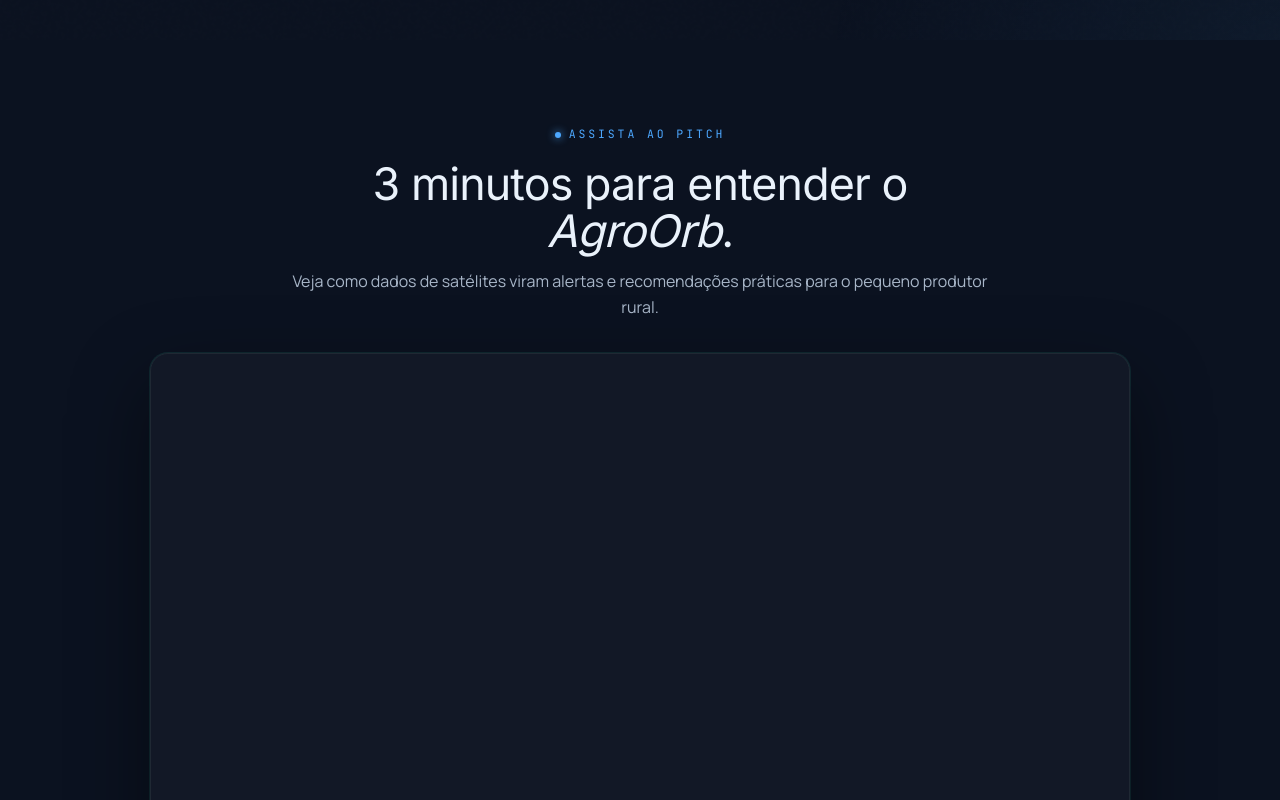
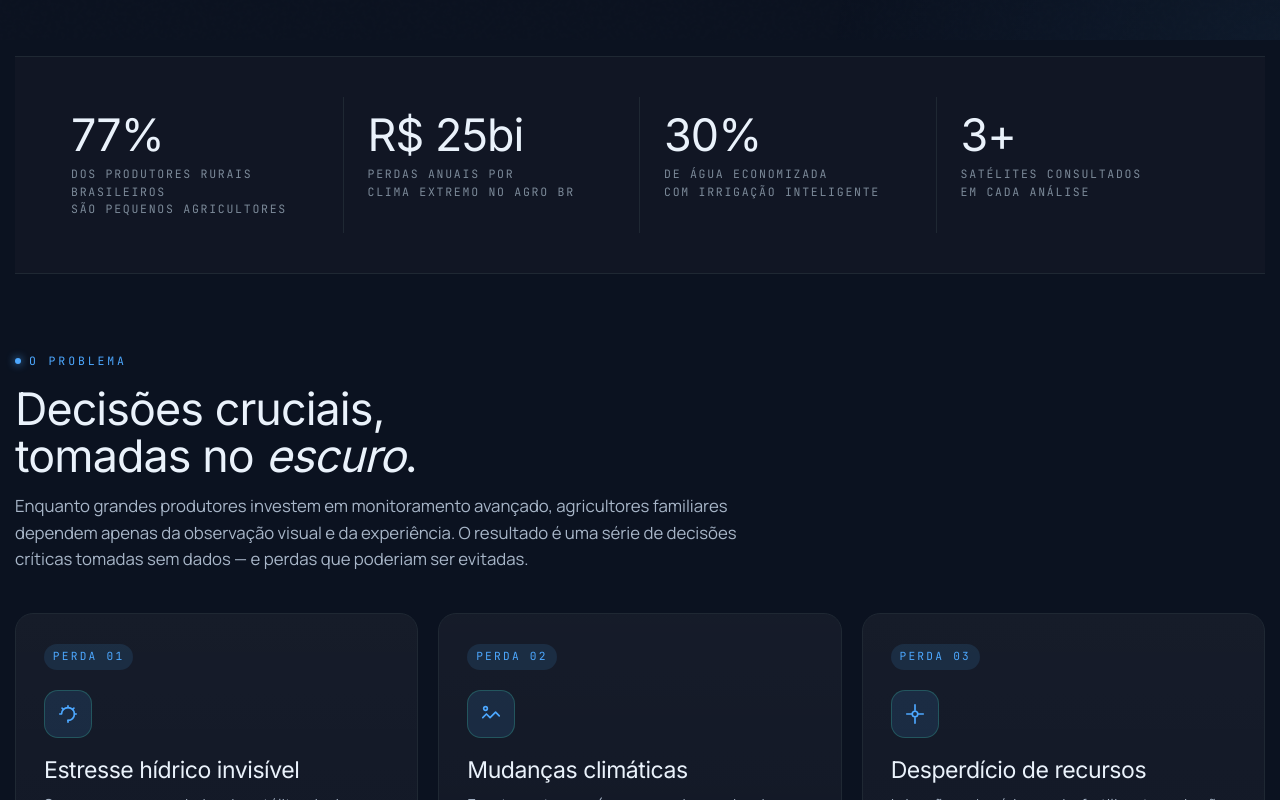
Before and after one commit to AgroOrb/AgroOrb3, a React (Vite) app: page / in a window 1280 px wide. Shown: the part 760-1560 px from the top of the page. Built offline with nearby package versions, Linux system fonts and the light colour scheme.

Commit message:
remove seção de vídeo pitch do componente Home

```diff
--- a/src/routes/Home.jsx
+++ b/src/routes/Home.jsx
@@ -74,28 +74,6 @@
               <div className="earth"></div>
             </div>
           </div>
-        </div>
-      </section>
-
-      {/* ===== VÍDEO PITCH ===== */}
-      <section className="video-section container reveal" ref={addReveal} id="video-pitch">
-        <div style={{ textAlign: 'center', maxWidth: 700, margin: '0 auto' }}>
-          <span className="eyebrow">Assista ao pitch</span>
-          <h2 style={{ marginTop: '1rem' }}>
-            3 minutos para entender o <em>AgroOrb</em>.
-          </h2>
-          <p style={{ marginTop: '0.875rem' }}>
-            Veja como dados de satélites viram alertas e recomendações práticas
-            para o pequeno produtor rural.
-          </p>
-        </div>
-
-        <div className="video-wrap">
-          <div className="video-frame">
-
-          </div>
-
-
         </div>
       </section>
 
```
